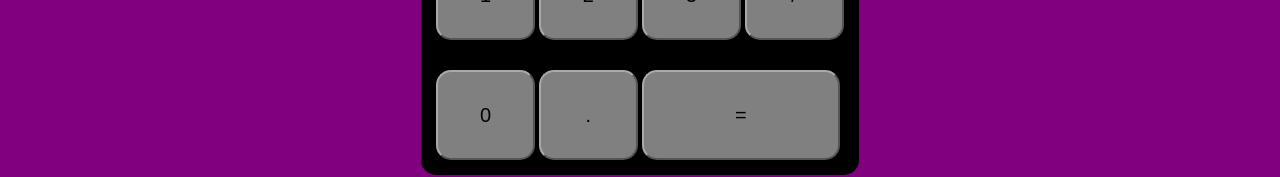
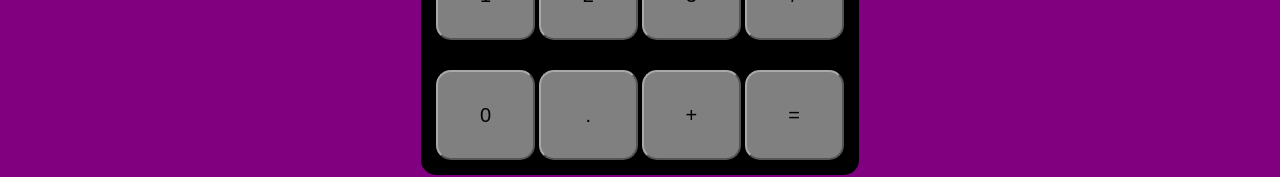
Before and after one commit to HackerZay23/Calculator-Web, a plain HTML site: page Calculator.html in a window 1280 px wide. Shown: the part 623-800 px from the top of the page. Drawn offline with Linux system fonts and the light colour scheme.

Commit message:
index.html

```diff
--- a/Calculator.css
+++ b/Calculator.css
@@ -71,9 +71,6 @@ h1{
 }
 
 
-.fourth .equal{
-    width: 48.5% ;
-}
 
 .first{
     background-color: black;
--- a/Calculator.html
+++ b/Calculator.html
@@ -44,6 +44,7 @@
          <div class = "fourth">
             <input type = "button" value = "0" onclick="display.value += '0'">
             <input type = "button" value = "." onclick="display.value += '.'">
+            <input type = "button" value = "+" onclick = display.value += "+">
             <input type = "button" class = "equal" value = "=" onclick="display.value =  eval(display.value)">
 
          </div>
```
